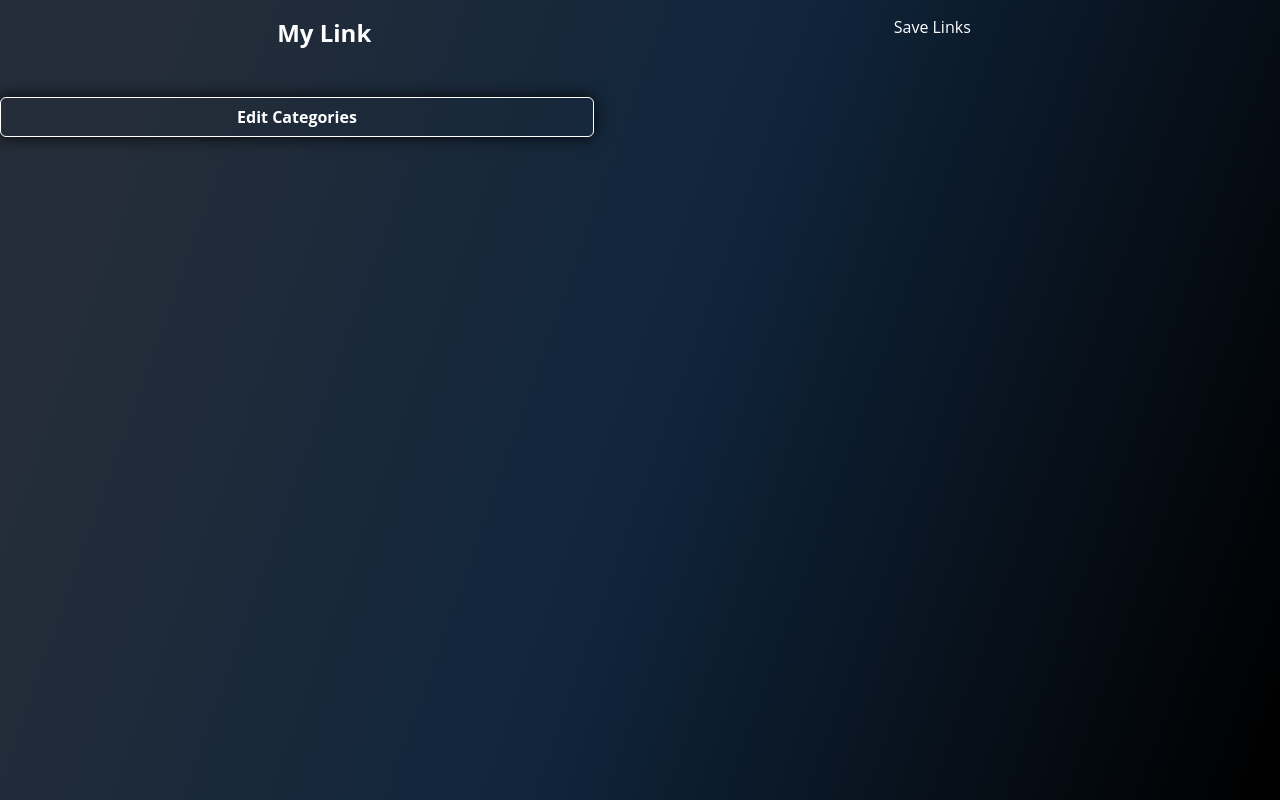
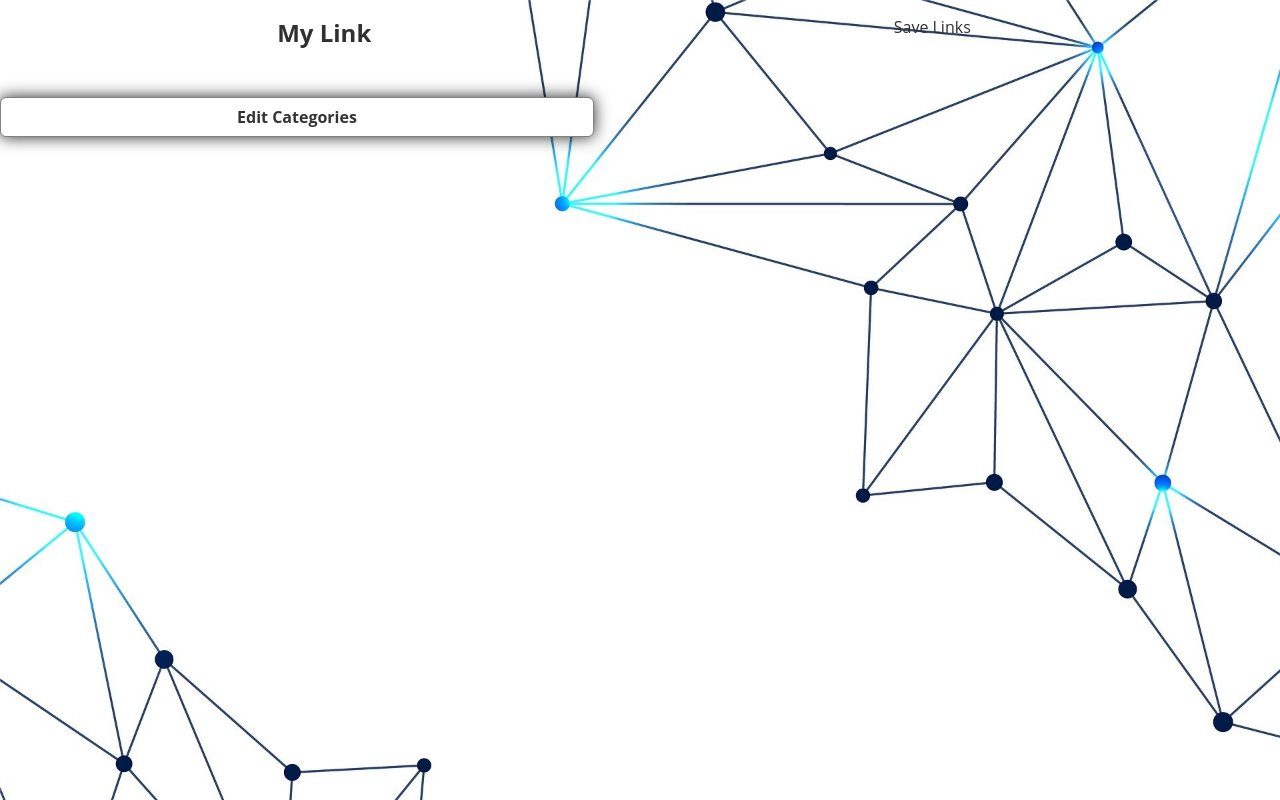
Before and after one commit to Bochen28/my-link, a Next.js app: page /home in a window 1280 px wide. Built offline with nearby package versions, Linux system fonts and the light colour scheme.

Commit message:
- Made the links open in a new tab - Changed visuals

```diff
--- a/src/app/globals.sass
+++ b/src/app/globals.sass
@@ -7,5 +7,6 @@ html, body
 
 body
     font-family: 'Open Sans', sans-serif
-    color: #FFFFFF
-    background: fixed linear-gradient(109.6deg, rgb(36, 45, 57) 11.2%, rgb(16, 37, 60) 51.2%, rgb(0, 0, 0) 98.6%)
+    color: #303030
+    background-image: url("background.jpg")
+    background-size: 100%
--- a/src/app/page.module.sass
+++ b/src/app/page.module.sass
@@ -34,7 +34,7 @@
     border: .0625rem solid #FFFFFF
     border-radius: .375rem
     box-shadow: 0 0 1rem rgba(0, 0, 0, 0.85)
-    color: #FFFFFF
+    color: #303030
     text-decoration: none
     transition: all 0.5s
     animation-name: slideIn
--- a/src/components/addCategoryModal/addCategoryModal.module.sass
+++ b/src/components/addCategoryModal/addCategoryModal.module.sass
@@ -9,7 +9,7 @@
     padding: 2rem
     border-radius: .375rem
     transform: translate(-50%, -50%)
-    background: rgb(36, 45, 57)
+    background: #FFFFFF
 
     h2
         flex-basis: 100%
@@ -29,8 +29,7 @@
     position: absolute
     width: 1rem
     height: .1875rem
-    background-color: #FFFFFF
-    top: 5%
+    background-color: #303030
     right: 5%
     transform: translateY(-50%)
 
--- a/src/components/addLinkModal/addLinkModal.module.sass
+++ b/src/components/addLinkModal/addLinkModal.module.sass
@@ -7,9 +7,10 @@
     top: 50%
     left: 50%
     padding: 2rem
+    border-color: #808080
     border-radius: .375rem
     transform: translate(-50%, -50%)
-    background: rgb(36, 45, 57)
+    background: #FFFFFF
 
     h2
         flex-basis: 100%
@@ -29,7 +30,7 @@
     position: absolute
     width: 1rem
     height: .1875rem
-    background-color: #FFFFFF
+    background-color: #303030
     top: 5%
     right: 5%
     transform: translateY(-50%)
--- a/src/components/categoryBox/CategoryBox.tsx
+++ b/src/components/categoryBox/CategoryBox.tsx
@@ -33,6 +33,7 @@ function CategoryBox() {
             key={element.name}
             name={element.name}
             direction={isEditable ? "" : `home/${element.name}`}
+            target="_self"
             click={(e) => handleLinkClick(element.name, e)}
           />
         ))}
--- a/src/components/categoryBox/categoryBox.module.sass
+++ b/src/components/categoryBox/categoryBox.module.sass
@@ -11,14 +11,14 @@
 .btn
     padding: 0.5rem
     flex-basis: 45%
-    border: .0625rem solid #FFFFFF
+    border: .0625rem solid #808080
     border-radius: .375rem
     box-shadow: 0 0 1rem rgba(0, 0, 0, 0.85)
-    background: none
+    background: #FFFFFF
     font-weight: 700
     text-align: center
     text-decoration: none
-    color: #FFFFFF
+    color: #333333
     cursor: pointer
     transition: all 0.5s
 
--- a/src/components/linkBox/LinkBox.tsx
+++ b/src/components/linkBox/LinkBox.tsx
@@ -68,6 +68,7 @@ function LinkBox() {
             key={index}
             name={element.name}
             direction={isEditable ? "" : element.url}
+            target="_blank"
             click={(e) => {
               handleLinkClick(element.name, e);
             }}
--- a/src/components/linkbtn/LinkBtn.tsx
+++ b/src/components/linkbtn/LinkBtn.tsx
@@ -3,13 +3,14 @@ import styles from "./linkBtn.module.sass";
 interface LinkBtnProps {
   name: string;
   direction: string;
+  target: string;
   click: (e: React.MouseEvent<HTMLAnchorElement>) => void;
 }
 
-function LinkBtn({ name, direction, click }: LinkBtnProps) {
+function LinkBtn({ name, direction, target, click }: LinkBtnProps) {
   return (
     <>
-      <a className={styles.link} href={direction} onClick={click}>
+      <a className={styles.link} href={direction} onClick={click} target={target}>
         {name}
       </a>
     </>
--- a/src/components/linkbtn/linkBtn.module.sass
+++ b/src/components/linkbtn/linkBtn.module.sass
@@ -1,12 +1,13 @@
 .link
     padding: 0.5rem
     flex-basis: 45%
-    border: .0625rem solid #FFFFFF
+    border: .0625rem solid #808080
     border-radius: .375rem
     box-shadow: 0 0 1rem rgba(0, 0, 0, 0.85)
     text-align: center
     text-decoration: none
-    color: #FFFFFF
+    background: #FFFFFF
+    color: #333333
     transition: all 0.5s
 
     &:hover
--- a/src/components/navbar/navbar.module.sass
+++ b/src/components/navbar/navbar.module.sass
@@ -2,7 +2,7 @@
     display: flex
     justify-content: space-around
     padding: 1rem
-    color: #FFFFFF
+    color: #303030
 
 .optionsList
     display: flex
--- a/src/components/saveBox/saveBox.module.sass
+++ b/src/components/saveBox/saveBox.module.sass
@@ -9,7 +9,7 @@
     padding: 2rem
     border-radius: .375rem
     transform: translate(-50%, -50%)
-    background: rgb(36, 45, 57)
+    background: #FFFFFF
 
     h2
         flex-basis: 100%
@@ -29,7 +29,7 @@
     position: absolute
     width: 1rem
     height: .1875rem
-    background-color: #FFFFFF
+    background-color: #303030
     top: 5%
     right: 5%
     transform: translateY(-50%)
```
Also changed, not shown: src/app/background.jpg (added).
